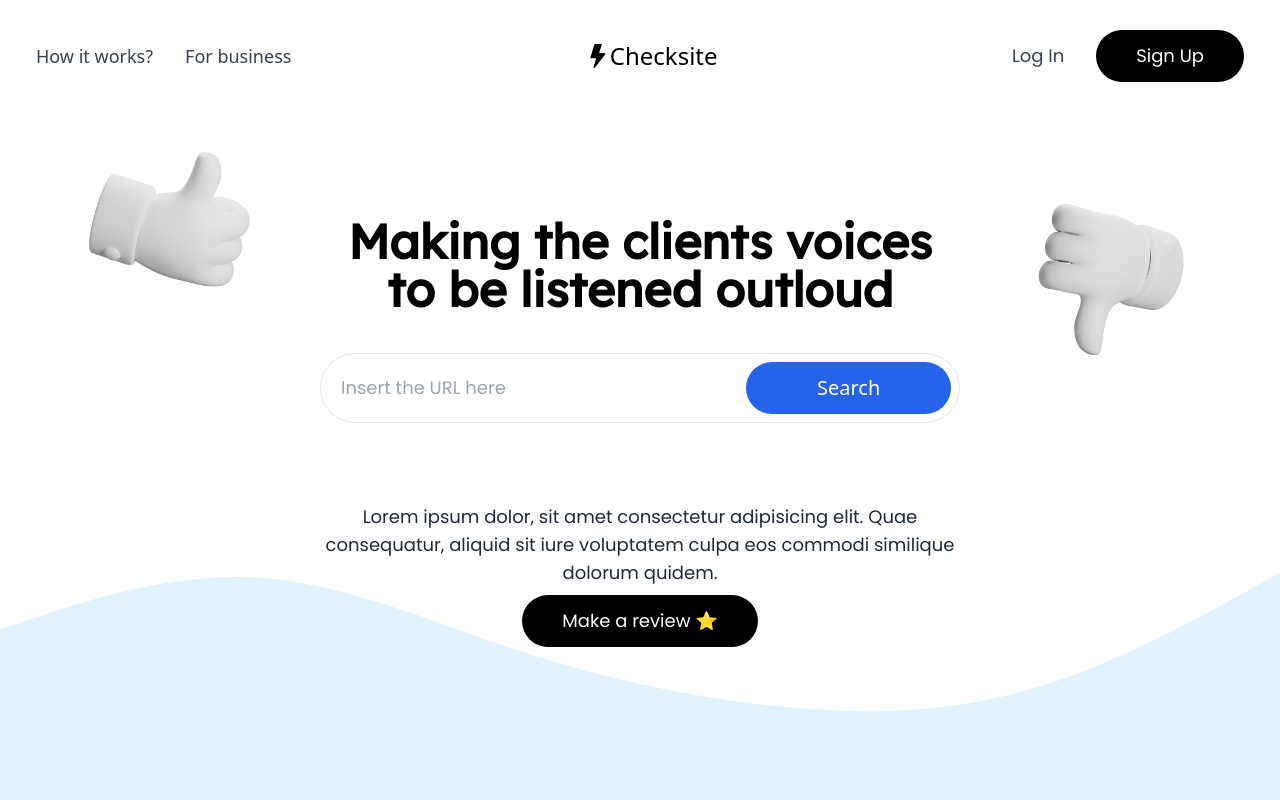
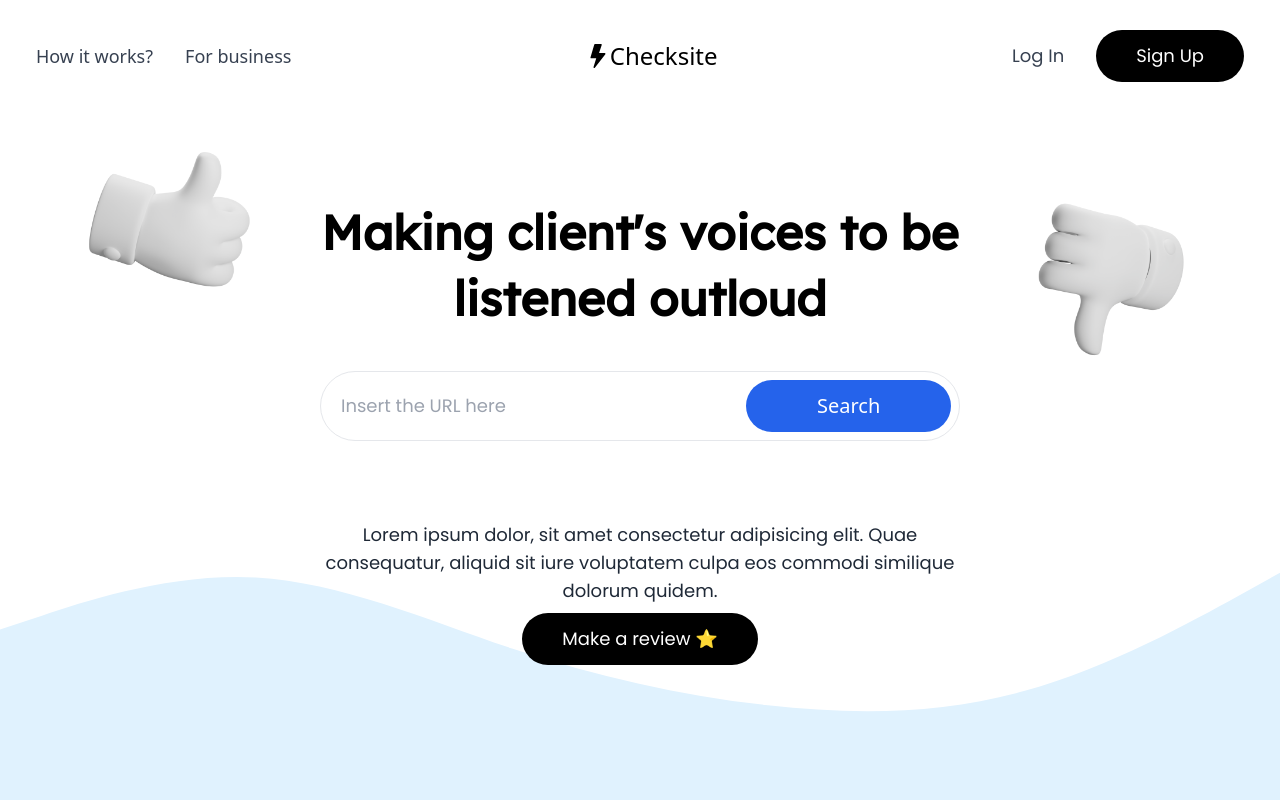
Before and after one commit to No-Country/C8-45, a React (Vite) app in the folder frontend/: page / in a window 1280 px wide. Shown: the top 800 px of the page. Built offline with nearby package versions, Linux system fonts and the light colour scheme.

Commit message:
Fixed grammar of heading

```diff
--- a/frontend/src/components/pages/Landing.tsx
+++ b/frontend/src/components/pages/Landing.tsx
@@ -17,8 +17,8 @@ function Landing() {
         className="h-44 absolute z-0 top-5 hidden sm:block md:top-20 right-0 lg:right-20 "
       />
       <div className="md:w-6/12 mx-auto z-10">
-        <h1 className="text-5xl font-title font-bold text-center">
-          Making the clients voices to be listened outloud
+        <h1 className="text-5xl font-title font-bold text-center leading-snug">
+          {`Making client's voices to be listened outloud`}
         </h1>
       </div>
       <div className="md:w-6/12 mx-auto z-10 my-10 z-1">
```
